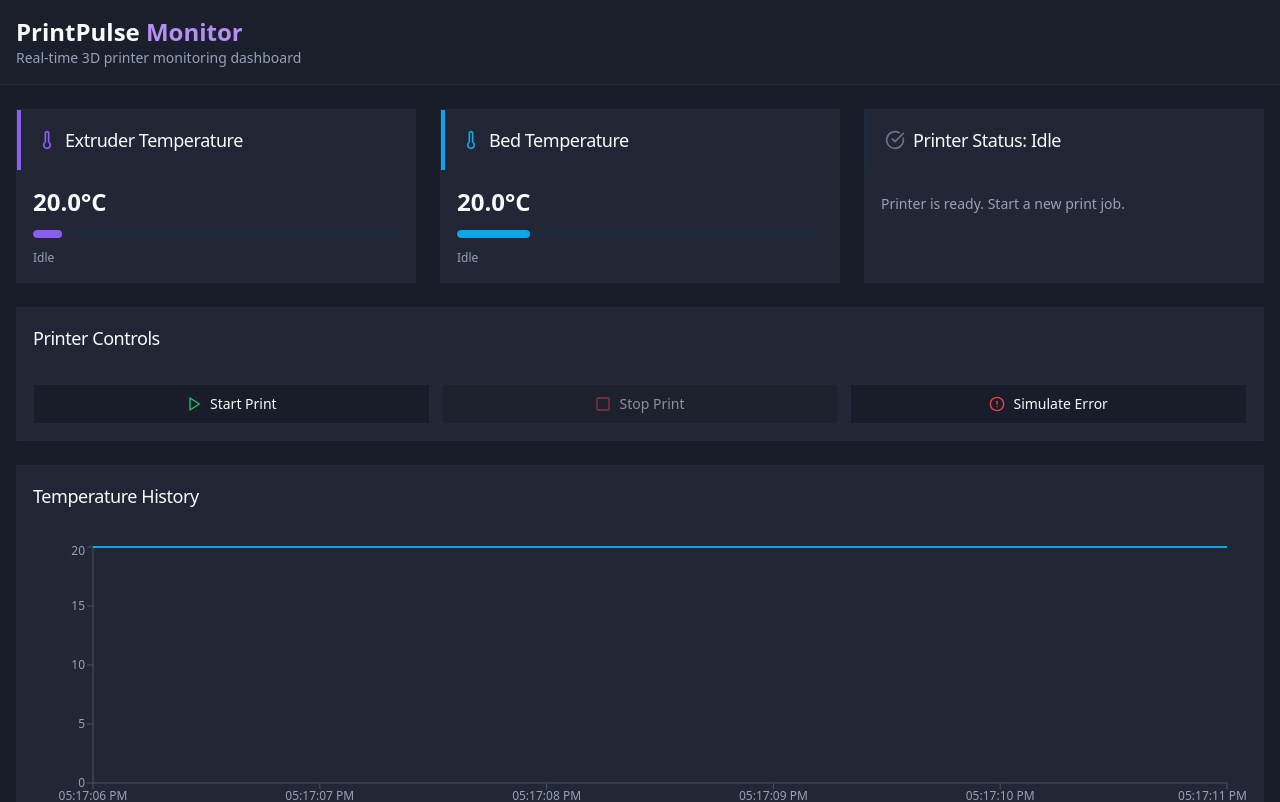
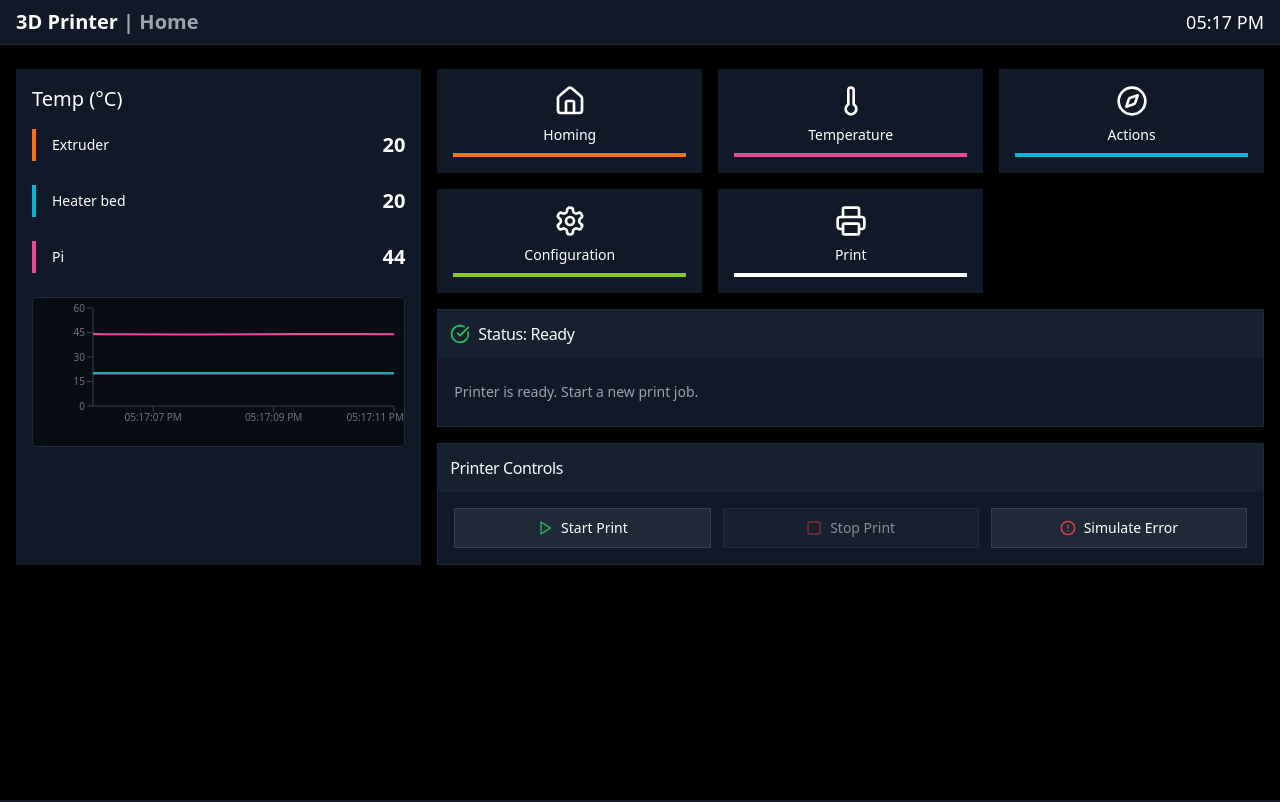
Before and after one commit to jana72kh/print-pulse-monitor, a React (Vite) app: page / in a window 1280 px wide. Shown: the top 802 px of the page. Built offline with nearby package versions, Linux system fonts and the light colour scheme.

Commit message:
Refactor: Update UI to match image interface

```diff
--- a/src/components/PrintStatusCard.tsx
+++ b/src/components/PrintStatusCard.tsx
@@ -32,13 +32,13 @@ export default function PrintStatusCard({
   const getStatusIcon = () => {
     switch (status) {
       case 'printing':
-        return <Play className="h-5 w-5 text-printer-printing" />;
+        return <Play className="h-5 w-5 text-orange-500" />;
       case 'paused':
-        return <Pause className="h-5 w-5 text-printer-paused" />;
+        return <Pause className="h-5 w-5 text-yellow-500" />;
       case 'error':
-        return <AlertCircle className="h-5 w-5 text-printer-error" />;
+        return <AlertCircle className="h-5 w-5 text-red-500" />;
       case 'idle':
-        return <CheckCircle className="h-5 w-5 text-printer-idle" />;
+        return <CheckCircle className="h-5 w-5 text-green-500" />;
     }
   };
 
@@ -51,19 +51,16 @@ export default function PrintStatusCard({
       case 'error':
         return "Error";
       case 'idle':
-        return "Idle";
+        return "Ready";
     }
   };
 
   return (
     <Card className={cn("overflow-hidden", className)}>
-      <CardHeader className={cn(
-        "bg-card/50 p-4",
-        `border-l-4 border-l-printer-${status}`
-      )}>
-        <CardTitle className="flex items-center text-lg font-medium">
+      <CardHeader className="bg-gray-800/50 p-3">
+        <CardTitle className="flex items-center text-base font-medium">
           <span className="mr-2">{getStatusIcon()}</span>
-          Printer Status: {getStatusText()}
+          Status: {getStatusText()}
         </CardTitle>
       </CardHeader>
       <CardContent className="p-4 space-y-4">
@@ -71,21 +68,21 @@ export default function PrintStatusCard({
           <>
             <div className="space-y-2">
               <div className="flex justify-between">
-                <span className="text-sm text-muted-foreground">Progress</span>
+                <span className="text-sm text-gray-400">Progress</span>
                 <span className="text-sm font-medium">{Math.round(progress)}%</span>
               </div>
-              <Progress value={progress} className="h-2" />
+              <Progress value={progress} className="h-2 bg-gray-700" indicatorClassName="bg-orange-500" />
             </div>
 
             <div className="flex flex-col space-y-1">
               {fileName && (
                 <div className="flex justify-between">
-                  <span className="text-sm text-muted-foreground">File</span>
+                  <span className="text-sm text-gray-400">File</span>
                   <span className="text-sm font-medium truncate max-w-[200px]">{fileName}</span>
                 </div>
               )}
               <div className="flex justify-between items-center">
-                <span className="text-sm text-muted-foreground flex items-center">
+                <span className="text-sm text-gray-400 flex items-center">
                   <Clock className="h-4 w-4 mr-1" /> Print Time
                 </span>
                 <span className="text-sm font-medium">{formatTime(printTime)}</span>
@@ -93,11 +90,11 @@ export default function PrintStatusCard({
             </div>
           </>
         ) : status === 'error' ? (
-          <div className="py-2 px-3 bg-destructive/10 text-destructive rounded-md text-sm">
+          <div className="py-2 px-3 bg-red-900/20 text-red-400 rounded-md text-sm">
             Printer error! Please check the printer and reset.
           </div>
         ) : (
-          <div className="py-2 text-muted-foreground text-sm">
+          <div className="py-2 text-gray-400 text-sm">
             Printer is ready. Start a new print job.
           </div>
         )}
--- a/src/components/PrinterControls.tsx
+++ b/src/components/PrinterControls.tsx
@@ -16,14 +16,14 @@ export default function PrinterControls({ className }: PrinterControlsProps) {
 
   return (
     <Card className={cn(className)}>
-      <CardHeader className="bg-card/50 p-4">
-        <CardTitle className="text-lg font-medium">Printer Controls</CardTitle>
+      <CardHeader className="bg-gray-800/50 p-3">
+        <CardTitle className="text-base font-medium">Printer Controls</CardTitle>
       </CardHeader>
       <CardContent className="p-4">
         <div className="flex flex-wrap gap-3">
           <Button
             variant="outline"
-            className="flex-1 gap-2"
+            className="flex-1 gap-2 bg-gray-800 text-white border-gray-700 hover:bg-gray-700"
             disabled={status === 'printing' || status === 'error'}
             onClick={controls.startPrint}
           >
@@ -34,7 +34,7 @@ export default function PrinterControls({ className }: PrinterControlsProps) {
           {status === 'printing' ? (
             <Button
               variant="outline"
-              className="flex-1 gap-2"
+              className="flex-1 gap-2 bg-gray-800 text-white border-gray-700 hover:bg-gray-700"
               onClick={controls.pausePrint}
             >
               <Pause className="h-4 w-4 text-yellow-500" />
@@ -43,7 +43,7 @@ export default function PrinterControls({ className }: PrinterControlsProps) {
           ) : status === 'paused' ? (
             <Button
               variant="outline"
-              className="flex-1 gap-2"
+              className="flex-1 gap-2 bg-gray-800 text-white border-gray-700 hover:bg-gray-700"
               onClick={controls.resumePrint}
             >
               <Play className="h-4 w-4 text-green-500" />
@@ -53,7 +53,7 @@ export default function PrinterControls({ className }: PrinterControlsProps) {
 
           <Button
             variant="outline"
-            className="flex-1 gap-2"
+            className="flex-1 gap-2 bg-gray-800 text-white border-gray-700 hover:bg-gray-700"
             disabled={status !== 'printing' && status !== 'paused'}
             onClick={controls.stopPrint}
           >
@@ -64,7 +64,7 @@ export default function PrinterControls({ className }: PrinterControlsProps) {
           {status === 'error' ? (
             <Button
               variant="outline"
-              className="flex-1 gap-2"
+              className="flex-1 gap-2 bg-gray-800 text-white border-gray-700 hover:bg-gray-700"
               onClick={controls.resetError}
             >
               <Loader className="h-4 w-4 text-blue-500" />
@@ -73,7 +73,7 @@ export default function PrinterControls({ className }: PrinterControlsProps) {
           ) : (
             <Button
               variant="outline"
-              className="flex-1 gap-2"
+              className="flex-1 gap-2 bg-gray-800 text-white border-gray-700 hover:bg-gray-700"
               onClick={controls.simulateError}
             >
               <AlertCircle className="h-4 w-4 text-red-500" />
--- a/src/components/TemperatureCard.tsx
+++ b/src/components/TemperatureCard.tsx
@@ -7,7 +7,8 @@ interface TemperatureCardProps {
   title: string;
   currentTemp: number;
   targetTemp: number;
-  type: 'extruder' | 'bed';
+  type: 'extruder' | 'bed' | 'pi';
+  compact?: boolean;
   className?: string;
 }
 
@@ -16,25 +17,61 @@ export default function TemperatureCard({
   currentTemp,
   targetTemp,
   type,
+  compact = false,
   className,
 }: TemperatureCardProps) {
   const isHeating = targetTemp > 0 && currentTemp < targetTemp;
   const isCooling = targetTemp === 0 && currentTemp > 25;
 
+  // Color mapping based on type
+  const getTypeColor = () => {
+    switch (type) {
+      case "extruder": return "orange";
+      case "bed": return "cyan";
+      case "pi": return "pink";
+      default: return "gray";
+    }
+  };
+
+  const colorClass = {
+    "extruder": "bg-orange-500 text-orange-500",
+    "bed": "bg-cyan-500 text-cyan-500",
+    "pi": "bg-pink-500 text-pink-500"
+  }[type] || "bg-gray-500 text-gray-500";
+
   // Calculate percentage for the progress indicator
-  const maxTemp = type === 'extruder' ? 250 : 100;
+  const maxTemp = type === 'extruder' ? 250 : type === 'bed' ? 100 : 80;
   const fillPercentage = Math.min(100, (currentTemp / maxTemp) * 100);
 
+  // Compact view for the dashboard in the image
+  if (compact) {
+    return (
+      <div className="flex items-center space-x-4">
+        <div className={`w-1 h-8 ${colorClass.split(' ')[0]}`}></div>
+        <div className="flex items-center space-x-2">
+          <span className="text-sm">{title}</span>
+        </div>
+        <div className="flex-1"></div>
+        <div className="text-xl font-bold">{Math.round(currentTemp)}</div>
+      </div>
+    );
+  }
+
+  // Standard card view
   return (
     <Card className={cn("overflow-hidden", className)}>
       <CardHeader className={cn(
         "bg-card/50 p-4",
-        type === "extruder" ? "border-l-4 border-l-printer-extruder" : "border-l-4 border-l-printer-bed"
+        type === "extruder" ? "border-l-4 border-l-orange-500" :
+        type === "bed" ? "border-l-4 border-l-cyan-500" :
+        "border-l-4 border-l-pink-500"
       )}>
         <CardTitle className="flex items-center text-lg font-medium">
           <Thermometer className={cn(
             "mr-2 h-5 w-5",
-            type === "extruder" ? "text-printer-extruder" : "text-printer-bed",
+            type === "extruder" ? "text-orange-500" :
+            type === "bed" ? "text-cyan-500" :
+            "text-pink-500",
             isHeating && "animate-pulse"
           )} />
           {title}
@@ -56,7 +93,9 @@ export default function TemperatureCard({
             <div
               className={cn(
                 "h-full transition-all duration-500 ease-in-out rounded-full",
-                type === "extruder" ? "bg-printer-extruder" : "bg-printer-bed",
+                type === "extruder" ? "bg-orange-500" :
+                type === "bed" ? "bg-cyan-500" :
+                "bg-pink-500",
                 isHeating && "animate-pulse"
               )}
               style={{ width: `${fillPercentage}%` }}
--- a/src/components/TemperatureChart.tsx
+++ b/src/components/TemperatureChart.tsx
@@ -5,7 +5,12 @@ import { usePrinterTemperatureHistory } from "@/hooks/use-printer-data";
 import { LineChart, Line, XAxis, YAxis, Tooltip, Legend, ResponsiveContainer } from "recharts";
 import { useMemo } from "react";
 
-export default function TemperatureChart() {
+interface TemperatureChartProps {
+  compact?: boolean;
+  className?: string;
+}
+
+export default function TemperatureChart({ compact = false, className }: TemperatureChartProps) {
   const temperatureHistory = usePrinterTemperatureHistory();
 
   // Process data for chart display - downsample to improve performance
@@ -22,11 +27,69 @@ export default function TemperatureChart() {
         time: new Date(point.timestamp).toLocaleTimeString([], { hour: '2-digit', minute: '2-digit', second: '2-digit' }),
         extruderTemp: point.extruderTemp,
         bedTemp: point.bedTemp,
+        piTemp: 44 + (Math.random() * 0.5 - 0.25) // Simulated Pi temperature around 44°C
       }));
   }, [temperatureHistory]);
 
+  // Compact view similar to the reference image
+  if (compact) {
+    return (
+      <div className="h-[150px] w-full mt-4 border border-gray-800 bg-black/50 rounded">
+        {chartData.length > 0 ? (
+          <ResponsiveContainer width="100%" height="100%">
+            <LineChart
+              data={chartData}
+              margin={{ top: 10, right: 10, left: 0, bottom: 10 }}
+            >
+              <XAxis
+                dataKey="time"
+                tick={{ fill: '#6b7280', fontSize: 10 }}
+                tickLine={{ stroke: '#374151' }}
+                axisLine={{ stroke: '#374151' }}
+              />
+              <YAxis
+                tick={{ fill: '#6b7280', fontSize: 10 }}
+                tickLine={{ stroke: '#374151' }}
+                axisLine={{ stroke: '#374151' }}
+                domain={[0, 60]}
+              />
+              <Line
+                type="monotone"
+                dataKey="extruderTemp"
+                name="Extruder"
+                stroke="#f97316"
+                dot={false}
+                strokeWidth={2}
+              />
+              <Line
+                type="monotone"
+                dataKey="bedTemp"
+                name="Bed"
+                stroke="#06b6d4"
+                dot={false}
+                strokeWidth={2}
+              />
+              <Line
+                type="monotone"
+                dataKey="piTemp"
+                name="Pi"
+                stroke="#ec4899"
+                dot={false}
+                strokeWidth={2}
+              />
+            </LineChart>
+          </ResponsiveContainer>
+        ) : (
+          <div className="flex h-full items-center justify-center text-gray-500 text-sm">
+            No temperature data available yet
+          </div>
+        )}
+      </div>
+    );
+  }
+
   return (
-    <Card className="col-span-full">
+    <Card className={className || "col-span-full"}>
       <CardHeader className="bg-card/50 p-4">
         <CardTitle className="text-lg font-medium">Temperature History</CardTitle>
       </CardHeader>
@@ -58,7 +121,7 @@ export default function TemperatureChart() {
                   type="monotone"
                   dataKey="extruderTemp"
                   name="Extruder"
-                  stroke="#8B5CF6"
+                  stroke="#f97316"
                   dot={false}
                   strokeWidth={2}
                   activeDot={{ r: 4 }}
@@ -67,7 +130,16 @@ export default function TemperatureChart() {
                   type="monotone"
                   dataKey="bedTemp"
                   name="Bed"
-                  stroke="#0EA5E9"
+                  stroke="#06b6d4"
+                  dot={false}
+                  strokeWidth={2}
+                  activeDot={{ r: 4 }}
+                />
+                <Line
+                  type="monotone"
+                  dataKey="piTemp"
+                  name="Pi"
+                  stroke="#ec4899"
                   dot={false}
                   strokeWidth={2}
                   activeDot={{ r: 4 }}
--- a/src/pages/Index.tsx
+++ b/src/pages/Index.tsx
@@ -5,6 +5,8 @@ import PrintStatusCard from "@/components/PrintStatusCard";
 import PrinterControls from "@/components/PrinterControls";
 import TemperatureChart from "@/components/TemperatureChart";
 import { useEffect } from "react";
+import { Home, Thermometer, Settings, Printer, Compass } from "lucide-react";
+import { NavigationMenu, NavigationMenuList, NavigationMenuItem, NavigationMenuLink, navigationMenuTriggerStyle } from "@/components/ui/navigation-menu";
 
 const Index = () => {
   const { printerData } = usePrinterData();
@@ -12,58 +14,123 @@ const Index = () => {
 
   // Update page title to show printer status
   useEffect(() => {
-    document.title = `PrintPulse - ${status.charAt(0).toUpperCase() + status.slice(1)}`;
+    document.title = `3D Printer | ${status.charAt(0).toUpperCase() + status.slice(1)}`;
   }, [status]);
 
   return (
-    <div className="min-h-screen bg-background text-foreground">
-      <header className="border-b border-border bg-card/30">
-        <div className="container mx-auto px-4 py-4">
-          <h1 className="text-2xl font-bold">
-            PrintPulse <span className="text-primary">Monitor</span>
+    <div className="min-h-screen bg-black text-white">
+      <header className="border-b border-gray-800 bg-gray-900">
+        <div className="container mx-auto px-4 py-2 flex justify-between items-center">
+          <h1 className="text-xl font-bold">
+            3D Printer <span className="text-gray-400">| Home</span>
           </h1>
-          <p className="text-sm text-muted-foreground">Real-time 3D printer monitoring dashboard</p>
+          <div className="text-right text-lg">
+            {new Date().toLocaleTimeString([], { hour: '2-digit', minute: '2-digit' })}
+          </div>
         </div>
       </header>
 
       <main className="container mx-auto px-4 py-6">
-        <div className="grid grid-cols-1 md:grid-cols-2 lg:grid-cols-3 gap-6">
-          {/* Temperature Cards */}
+        <div className="grid grid-cols-12 gap-4">
+          {/* Left column - Temperature display */}
+          <div className="col-span-12 md:col-span-4 bg-gray-900 p-4 rounded-lg">
+            <h2 className="text-xl mb-4">Temp (°C)</h2>
+
+            <div className="space-y-6">
               <TemperatureCard
-            title="Extruder Temperature"
+                title="Extruder"
                 currentTemp={extruderTemp}
                 targetTemp={extruderTarget}
                 type="extruder"
+                compact={true}
               />
 
               <TemperatureCard
-            title="Bed Temperature"
+                title="Heater bed"
                 currentTemp={bedTemp}
                 targetTemp={bedTarget}
                 type="bed"
+                compact={true}
               />
 
-          {/* Print Status Card */}
+              <TemperatureCard
+                title="Pi"
+                currentTemp={44}
+                targetTemp={0}
+                type="pi"
+                compact={true}
+              />
+            </div>
+
+            {/* Temperature Chart */}
+            <div className="mt-6">
+              <TemperatureChart compact={true} />
+            </div>
+          </div>
+
+          {/* Right column - Navigation and controls */}
+          <div className="col-span-12 md:col-span-8 space-y-4">
+            <div className="grid grid-cols-3 gap-4">
+              <NavigationButton
+                icon={<Home className="h-8 w-8" />}
+                label="Homing"
+                color="orange"
+              />
+              <NavigationButton
+                icon={<Thermometer className="h-8 w-8" />}
+                label="Temperature"
+                color="pink"
+              />
+              <NavigationButton
+                icon={<Compass className="h-8 w-8" />}
+                label="Actions"
+                color="cyan"
+              />
+              <NavigationButton
+                icon={<Settings className="h-8 w-8" />}
+                label="Configuration"
+                color="lime"
+              />
+              <NavigationButton
+                icon={<Printer className="h-8 w-8" />}
+                label="Print"
+                color="white"
+              />
+            </div>
+
+            {/* Print Status */}
             <PrintStatusCard
               status={status}
               progress={progress}
               printTime={printTime}
               fileName={fileName}
+              className="bg-gray-900"
             />
 
             {/* Printer Controls */}
-          <PrinterControls className="col-span-full md:col-span-2 lg:col-span-3" />
-
-          {/* Temperature Chart */}
-          <TemperatureChart />
+            <PrinterControls className="bg-gray-900" />
+          </div>
         </div>
       </main>
+    </div>
+  );
+};
 
-      <footer className="border-t border-border bg-card/30 mt-8">
-        <div className="container mx-auto px-4 py-4 text-center text-sm text-muted-foreground">
-          PrintPulse Monitor - Simulating real-time 3D printer data
-        </div>
-      </footer>
+// Navigation button component for the main actions
+const NavigationButton = ({ icon, label, color }) => {
+  const colorMap = {
+    orange: "bg-orange-500",
+    pink: "bg-pink-500",
+    cyan: "bg-cyan-500",
+    lime: "bg-lime-500",
+    white: "bg-white",
+  };
+
+  return (
+    <div className="flex flex-col items-center bg-gray-900 p-4 rounded-lg">
+      <div className="mb-2">{icon}</div>
+      <div className="text-sm">{label}</div>
+      <div className={`h-1 w-full mt-2 ${colorMap[color]}`}></div>
     </div>
   );
 };
```
Lines whose indentation alone changed are shown as unchanged.
